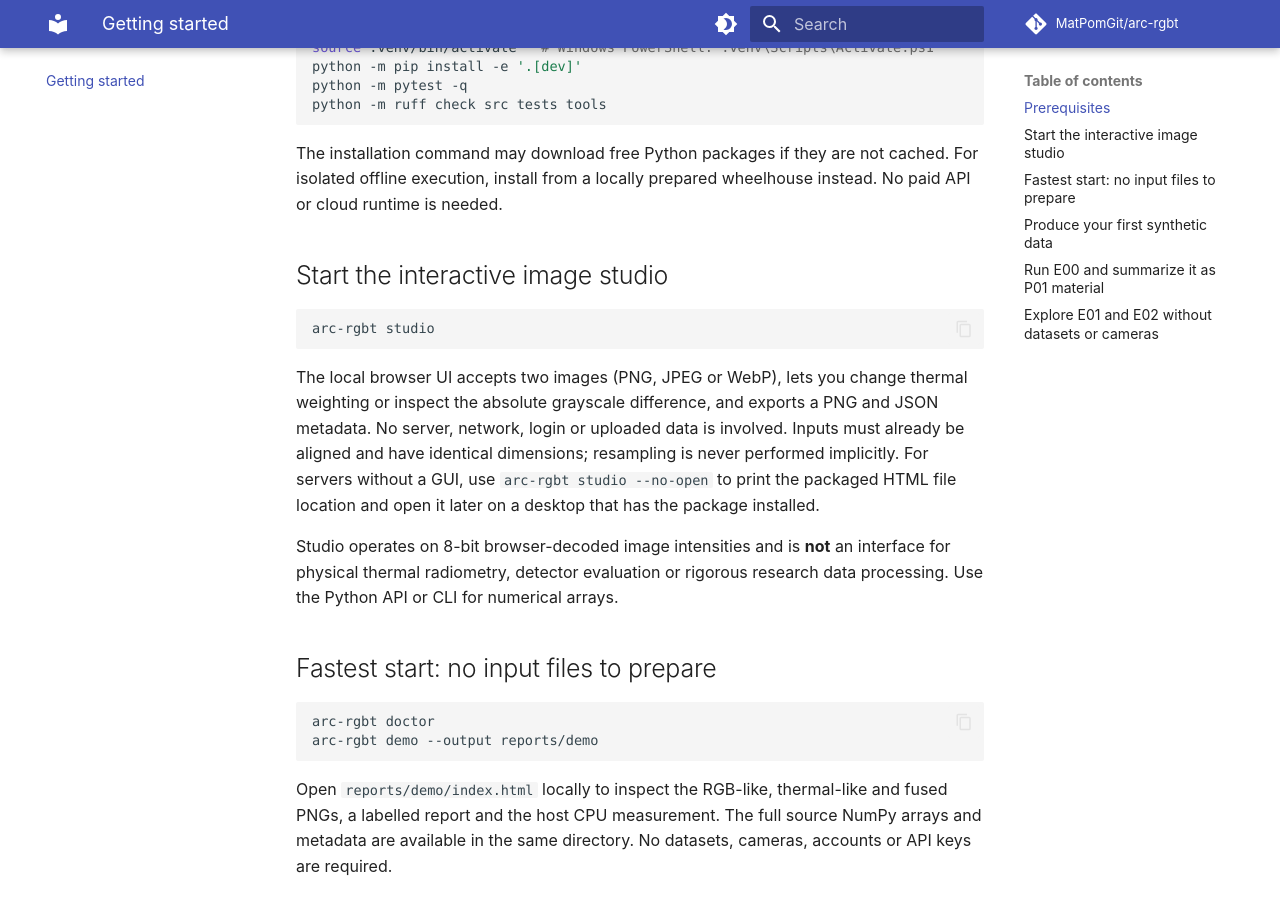
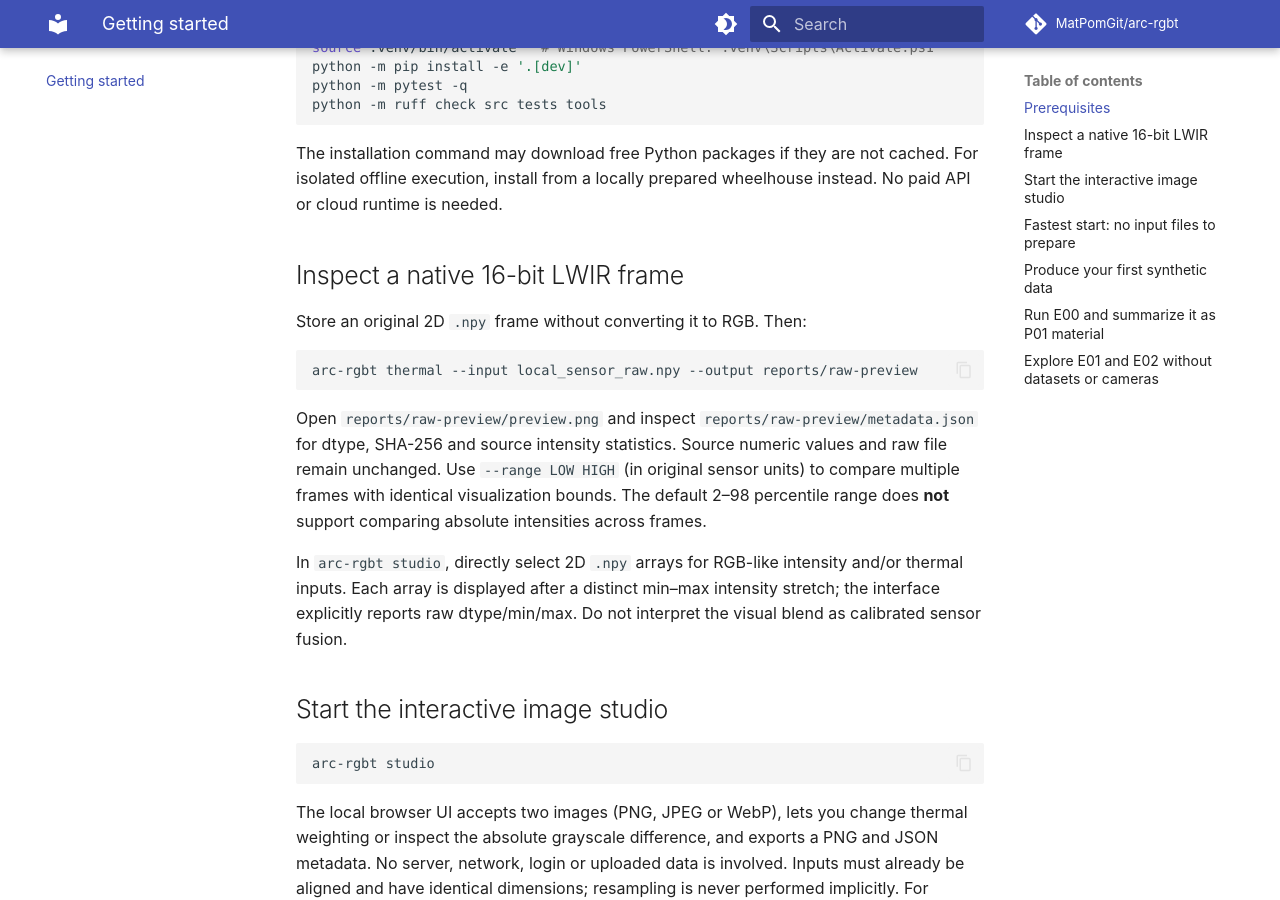
Before and after one commit to MatPomGit/arc-rgbt, an MkDocs documentation site: the page built from docs/getting-started.md, in a window 1280 px wide and 900 px high, scrolled down 446 px. Built offline with MkDocs 1.6.1 and Material for MkDocs 9.7.7, drawn with Linux system fonts in a browser that asks for light colours; comment, search, counter and statistics services are not loaded.

Commit message:
docs: explain 16-bit NumPy ingestion, lossless raw retention and display constraints

````diff
--- a/docs/getting-started.md
+++ b/docs/getting-started.md
@@ -17,6 +17,26 @@ python -m ruff check src tests tools
 ```
 
 The installation command may download free Python packages if they are not cached. For isolated offline execution, install from a locally prepared wheelhouse instead. No paid API or cloud runtime is needed.
+
+## Inspect a native 16-bit LWIR frame
+
+Store an original 2D `.npy` frame without converting it to RGB. Then:
+
+```bash
+arc-rgbt thermal --input local_sensor_raw.npy --output reports/raw-preview
+```
+
+Open `reports/raw-preview/preview.png` and inspect
+`reports/raw-preview/metadata.json` for dtype, SHA-256 and source intensity
+statistics. Source numeric values and raw file remain unchanged. Use
+`--range LOW HIGH` (in original sensor units) to compare multiple frames
+with identical visualization bounds. The default 2–98 percentile range
+does **not** support comparing absolute intensities across frames.
+
+In `arc-rgbt studio`, directly select 2D `.npy` arrays for RGB-like
+intensity and/or thermal inputs. Each array is displayed after a distinct
+min–max intensity stretch; the interface explicitly reports raw dtype/min/max.
+Do not interpret the visual blend as calibrated sensor fusion.
 
 ## Start the interactive image studio
 
````
